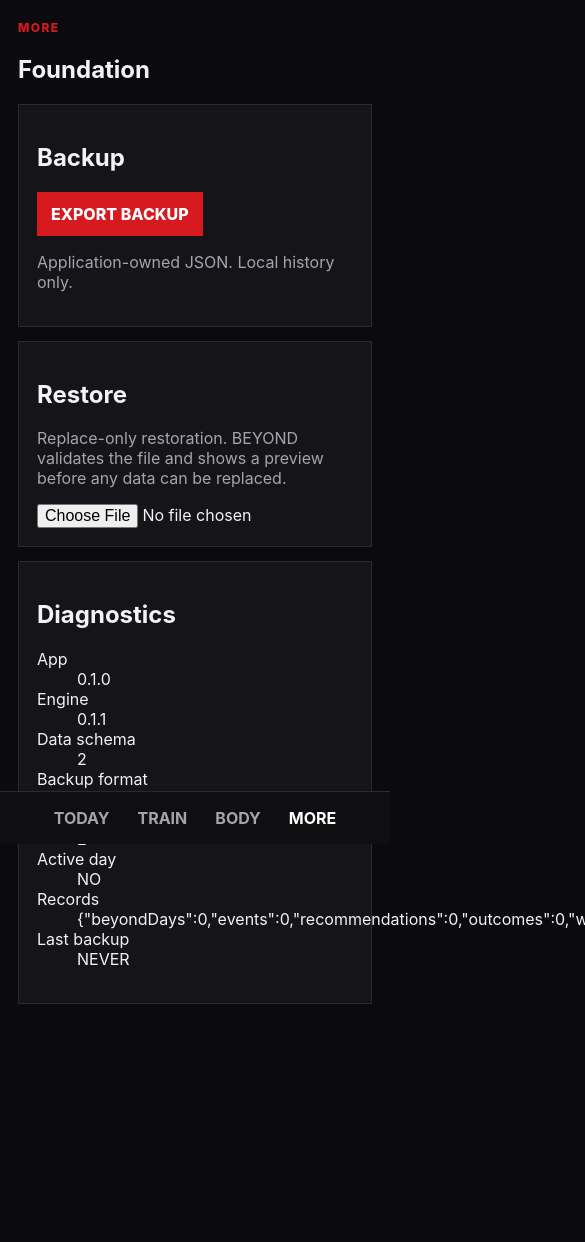
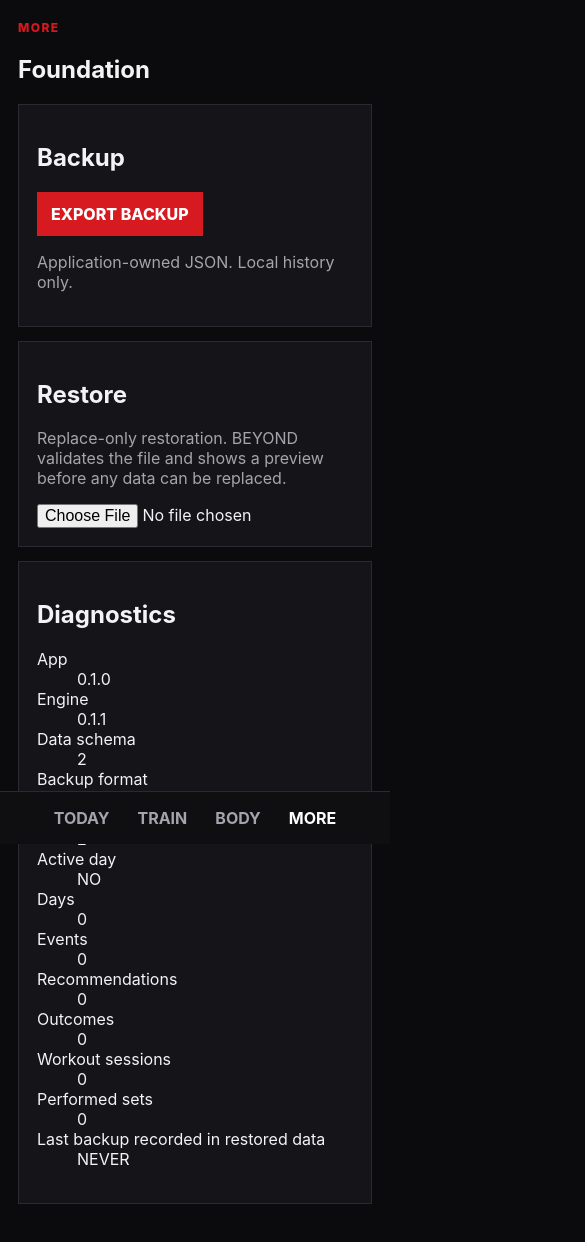
Before and after one commit to gjlohnes/BEYOND-LOHNES, a React (Vite) app: page /#/more in a window 390 px wide. Shown: the top 1242 px of the page, 585 px wide, since content can reach past the window. Before the commit the page ends 1108 px from the top, so only its background shows below. Built offline with nearby package versions, Linux system fonts and the light colour scheme.

Commit message:
Fix MORE diagnostics mobile layout after restore acceptance

```diff
--- a/src/ui/screens/more/MoreScreen.tsx
+++ b/src/ui/screens/more/MoreScreen.tsx
@@ -118,18 +118,24 @@ export function MoreScreen() {
         )}
         {status && <p role="status">{status}</p>}
       </div>
-      <div className="card">
+      <div className="card diagnostics-card">
         <h2>Diagnostics</h2>
         {diagnostics ? (
-          <dl>
+          <dl className="diagnostics-list">
             <dt>App</dt><dd>{diagnostics.appVersion}</dd>
             <dt>Engine</dt><dd>{diagnostics.engineVersion}</dd>
             <dt>Data schema</dt><dd>{diagnostics.dataSchemaVersion}</dd>
             <dt>Backup format</dt><dd>{diagnostics.backupFormatVersion}</dd>
             <dt>Dexie</dt><dd>{diagnostics.dexieDatabaseVersion}</dd>
             <dt>Active day</dt><dd>{diagnostics.activeBeyondDay ? 'YES' : 'NO'}</dd>
-            <dt>Records</dt><dd>{JSON.stringify(diagnostics.counts)}</dd>
-            <dt>Last backup</dt><dd>{String(diagnostics.lastBackupAt ?? 'NEVER')}</dd>
+            <dt>Days</dt><dd>{diagnostics.counts.beyondDays}</dd>
+            <dt>Events</dt><dd>{diagnostics.counts.events}</dd>
+            <dt>Recommendations</dt><dd>{diagnostics.counts.recommendations}</dd>
+            <dt>Outcomes</dt><dd>{diagnostics.counts.outcomes}</dd>
+            <dt>Workout sessions</dt><dd>{diagnostics.counts.workoutSessions}</dd>
+            <dt>Performed sets</dt><dd>{diagnostics.counts.performedSets}</dd>
+            <dt>Last backup recorded in restored data</dt>
+            <dd className="diagnostics-value-long">{String(diagnostics.lastBackupAt ?? 'NEVER')}</dd>
           </dl>
         ) : <p>Loading…</p>}
       </div>
```
